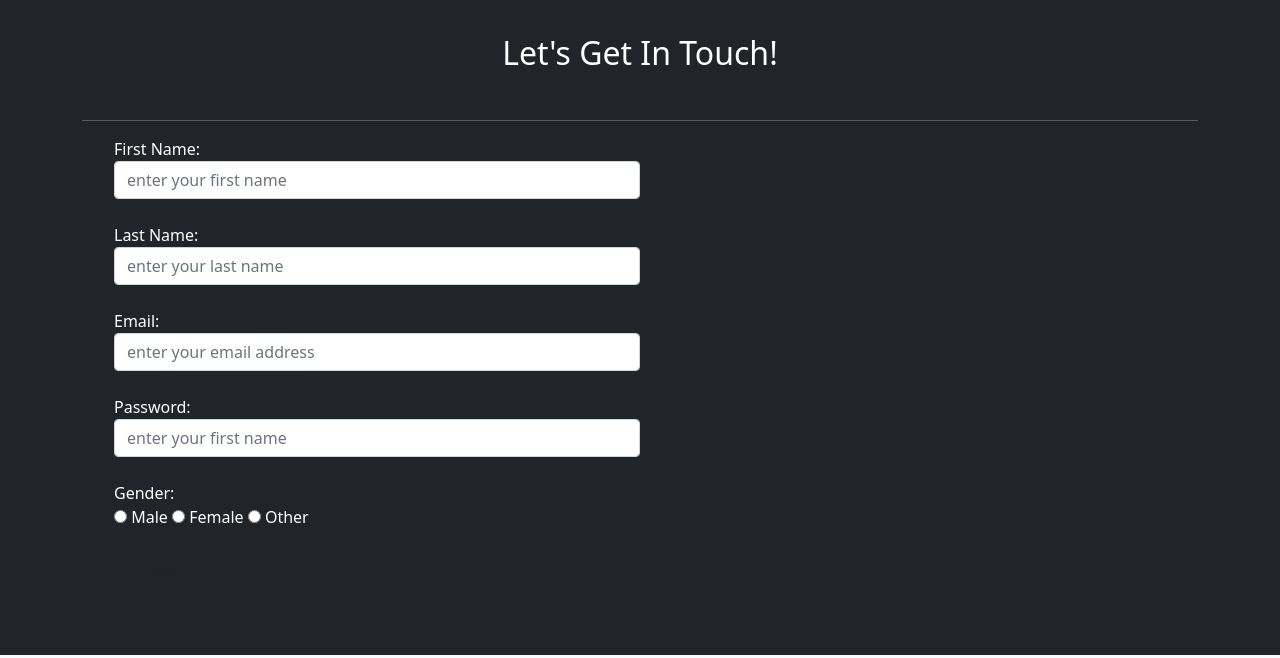
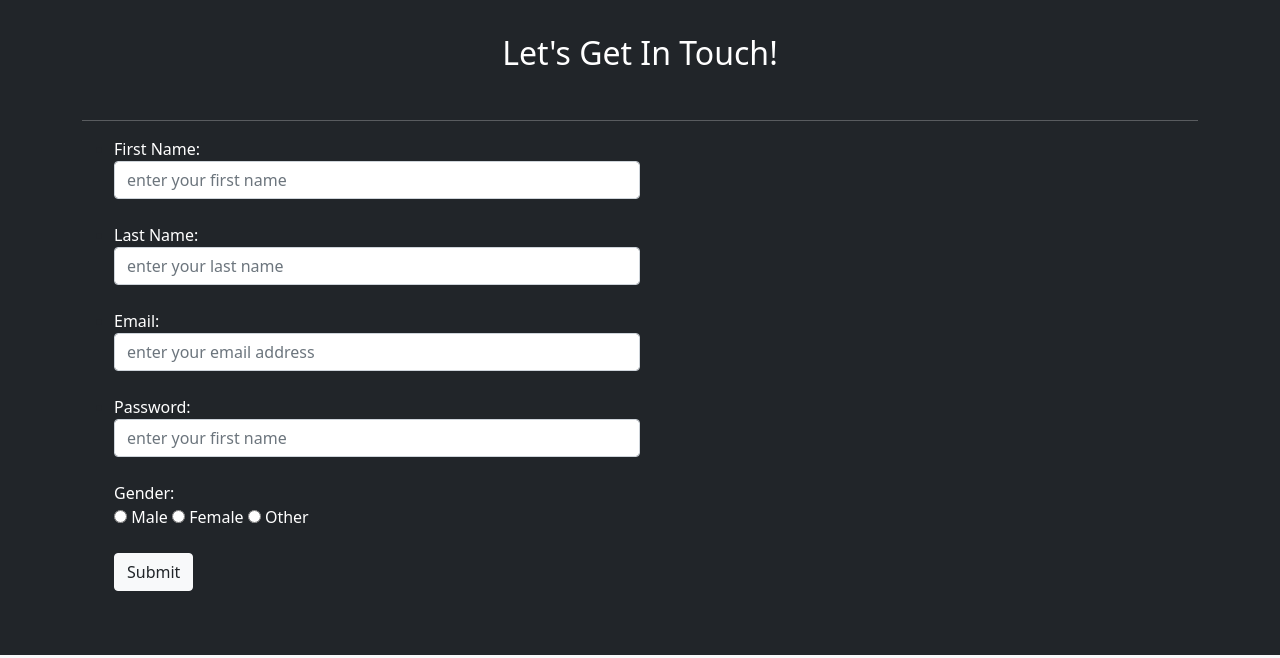
Before and after one commit to Siddiquemd-Sunny/psd_to_html_project01, a plain HTML site: page index.html in a window 1280 px wide. Shown: the part 2155-2813 px from the top of the page. Drawn offline with Linux system fonts and the light colour scheme; a script that the page names is missing.

Commit message:
Update index.html

```diff
--- a/index.html
+++ b/index.html
@@ -281,7 +281,7 @@
   						<label class="text-white" for="male">Other</label>
   					    </div>
   					    <br>
-  					    <button class="text-white btn btn-dark"><div class="text-dark">Submit</div></button>
+  					    <button class=" btn btn-light"><div class="text-dark">Submit</div></button>
   					</ul>
   				</form>
   				<div>
```
